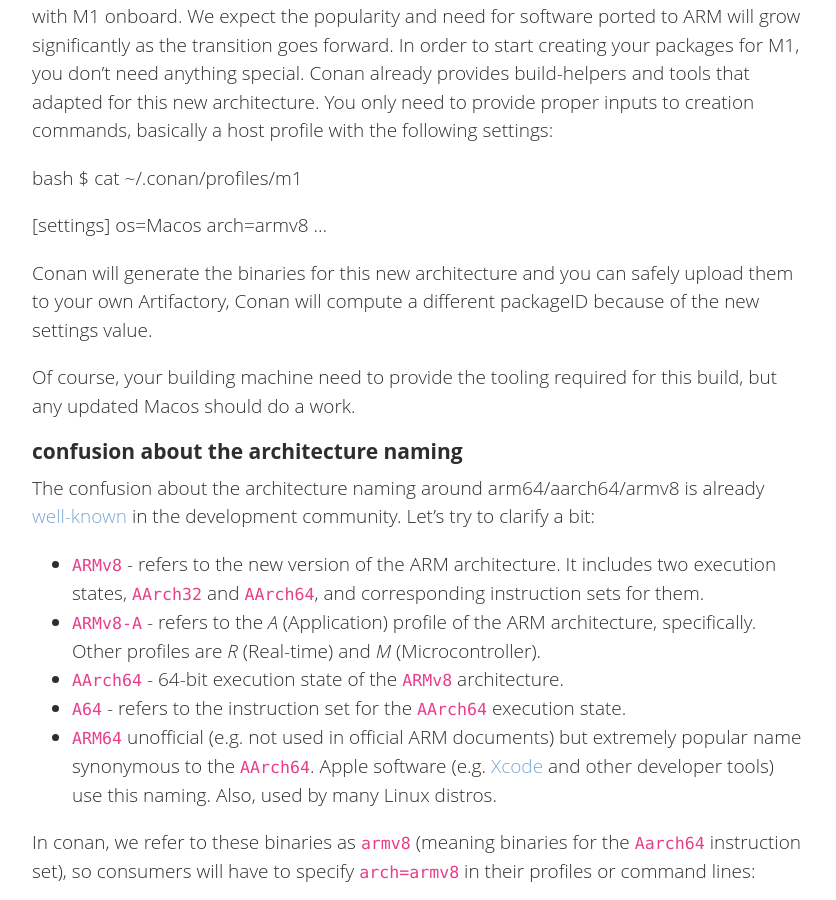
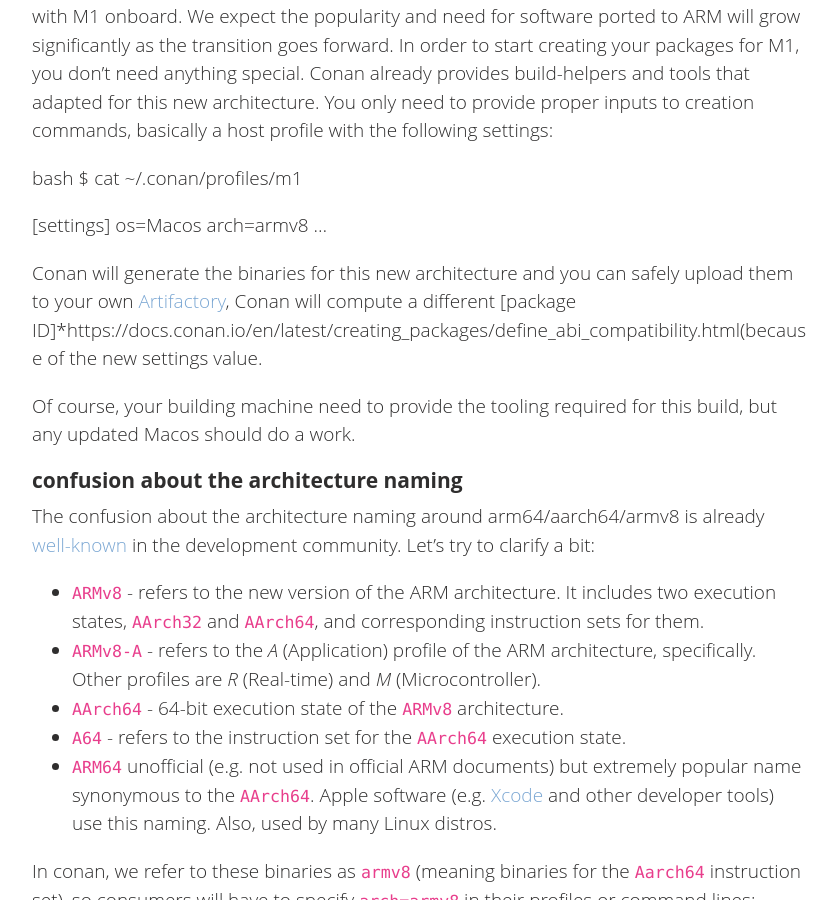
Before and after one commit to conan-io/conan-io.github.io, a Jekyll site: the page built from _posts/2021-09-06-m1.markdown, in a window 1280 px wide and 900 px high, scrolled down 582 px. Shown: the whole window, without its empty margins (20-856 px from the left). Built offline with Jekyll 4.4.1, drawn with Linux system fonts in a browser that asks for light colours; comment, search, counter and statistics services are not loaded.

Commit message:
Update _posts/2021-09-06-m1.markdown

```diff
--- a/_posts/2021-09-06-m1.markdown
+++ b/_posts/2021-09-06-m1.markdown
@@ -28,7 +28,8 @@ arch=armv8
 ...
 
 Conan will generate the binaries for this new architecture and you can safely upload them to your own
- Artifactory, Conan will compute a different packageID because of the new settings value.
+ [Artifactory](https://jfrog.com/artifactory/), Conan will compute a different
+ [package ID]*https://docs.conan.io/en/latest/creating_packages/define_abi_compatibility.html(because of the new settings value.
 
 Of course, your building machine need to provide the tooling required for this build, but any
  updated Macos should do a work.
```
